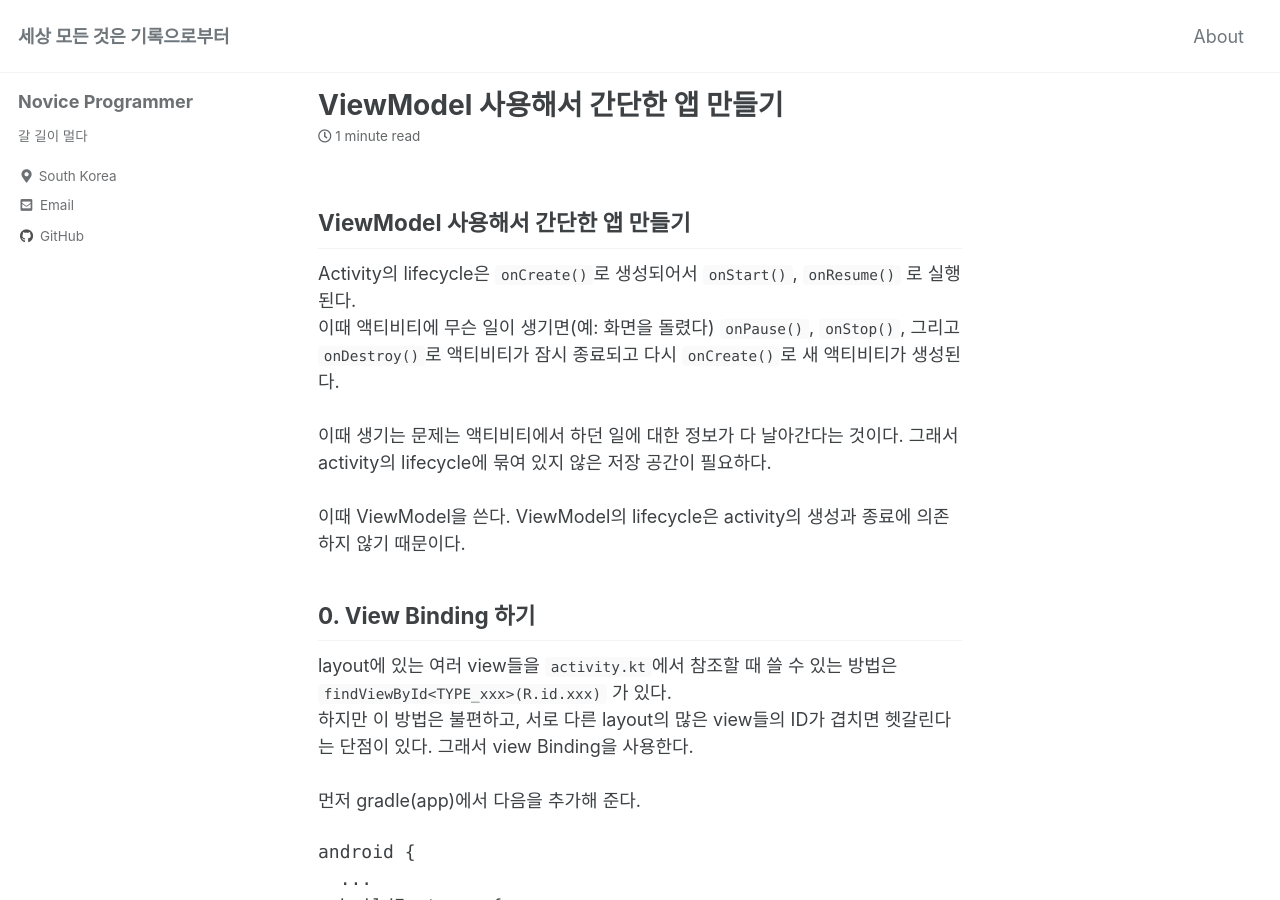
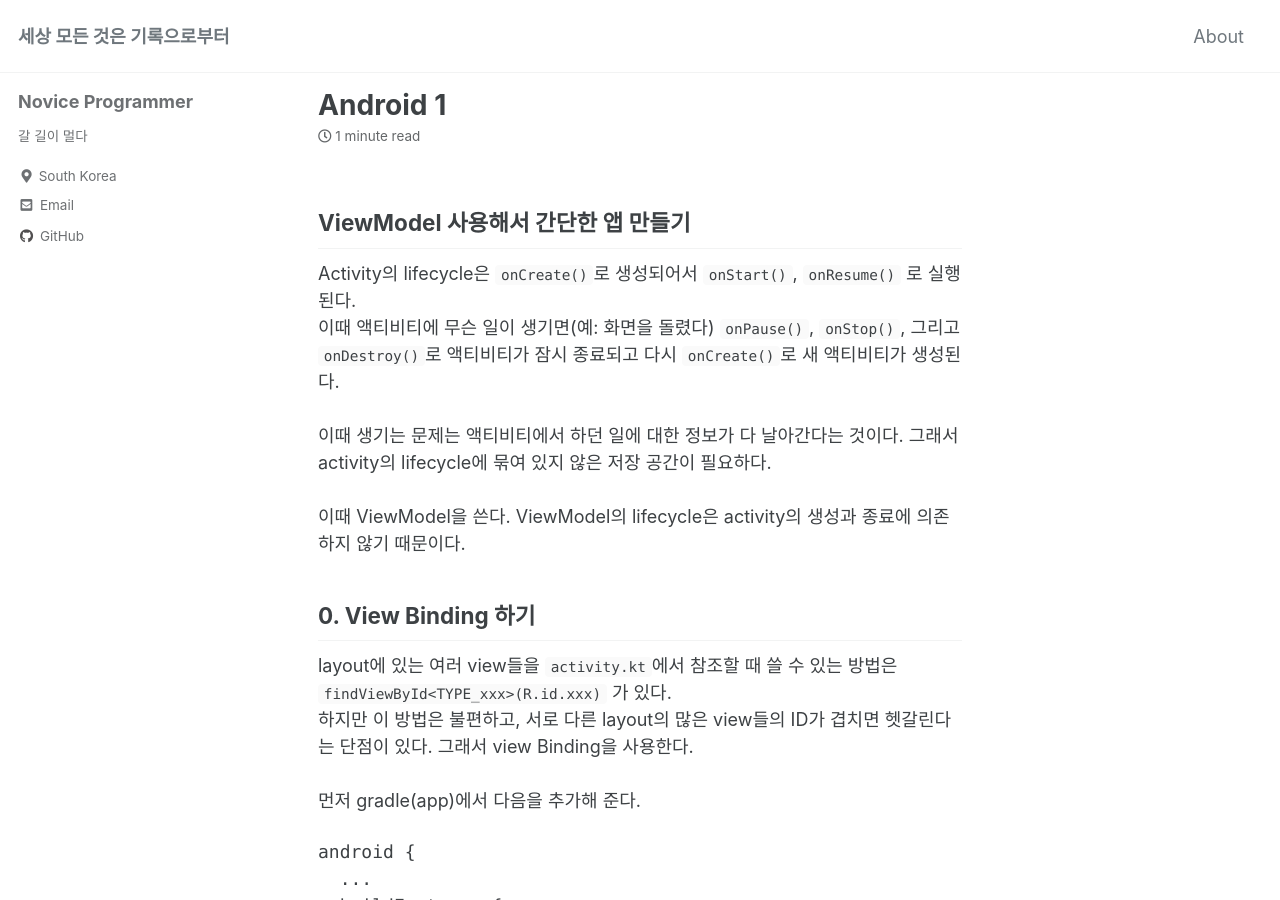
Before and after one commit to JuTaK97/JuTaK97.github.io, a Jekyll site: the page built from _posts/2022-02-04-android-1.md, in a window 1280 px wide and 900 px high. Built offline with Jekyll 4.4.1, drawn with Linux system fonts in a browser that asks for light colours; cached includes are drawn as plain includes.

Commit message:
Update 2022-02-04-android-1.md

```diff
--- a/_posts/2022-02-04-android-1.md
+++ b/_posts/2022-02-04-android-1.md
@@ -1,5 +1,6 @@
 ---
-title : "ViewModel 사용해서 간단한 앱 만들기"
+title : "Android 1"
+excerpt : "ViewModel 사용해서 간단한 앱 만들기"
 categories :
   - Android
 tags :
```
